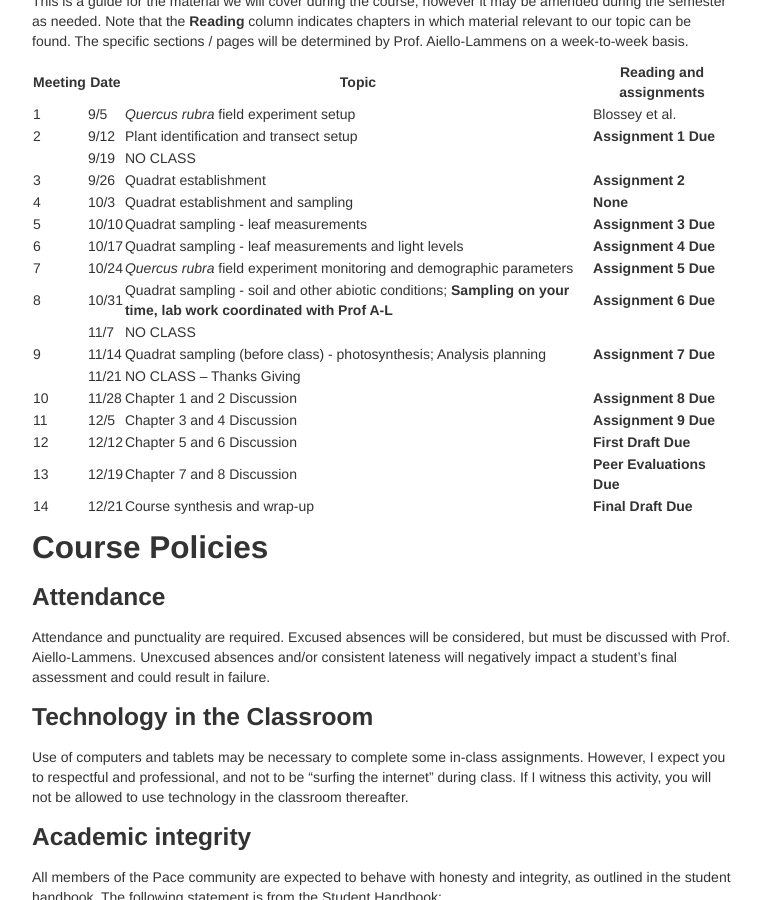
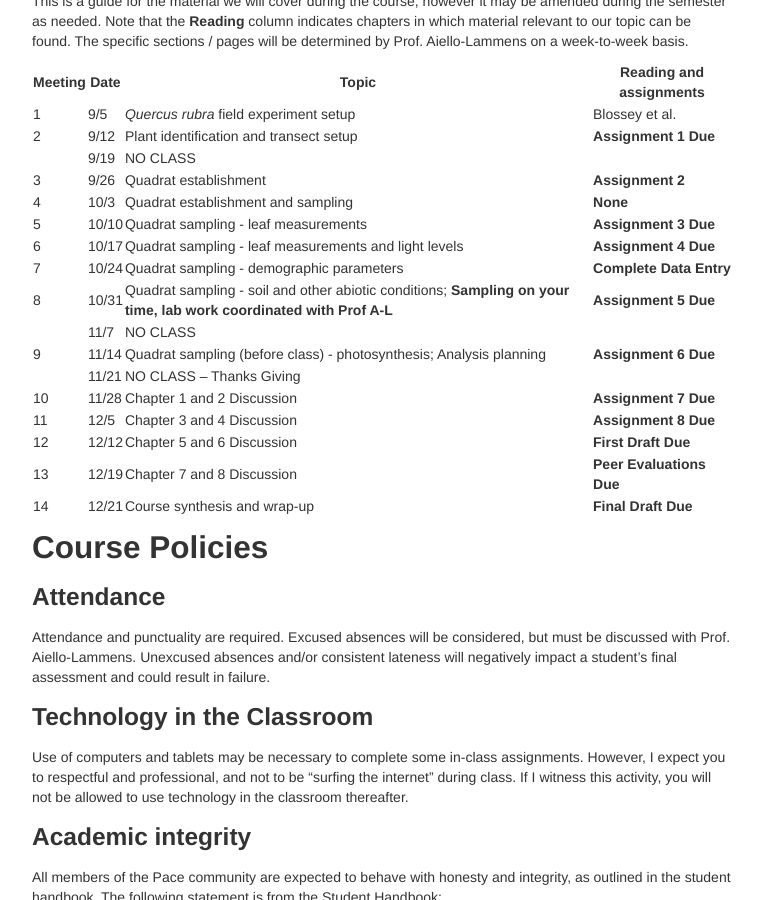
Before and after one commit to mlammens/ENS-511-Plant-Ecology, a Jekyll site: the page built from pages/syllabus.md, in a window 1280 px wide and 900 px high, scrolled down 2351 px. Shown: the whole window, without its empty margins (258-1019 px from the left). Built offline with Jekyll 4.4.1, drawn with Linux system fonts in a browser that asks for light colours.

Commit message:
Adjustments to course schedule

```diff
--- a/pages/syllabus.md
+++ b/pages/syllabus.md
@@ -159,13 +159,13 @@ on a week-to-week basis.
 |4 |10/3 |Quadrat establishment and sampling |**None**|
 |5 |10/10 |Quadrat sampling - leaf measurements |**Assignment 3 Due**|
 |6 |10/17 |Quadrat sampling - leaf measurements and light levels |**Assignment 4 Due** |
-|7 |10/24 |*Quercus rubra* field experiment monitoring and demographic parameters |**Assignment 5 Due**|
-|8 |10/31 |Quadrat sampling - soil and other abiotic conditions;  **Sampling on your time, lab work coordinated with Prof A-L** |**Assignment 6 Due**|
+|7 |10/24 |Quadrat sampling - demographic parameters |**Complete Data Entry**|
+|8 |10/31 |Quadrat sampling - soil and other abiotic conditions;  **Sampling on your time, lab work coordinated with Prof A-L** |**Assignment 5 Due**|
 | |11/7 |NO CLASS | |
-|9 |11/14 |Quadrat sampling (before class) - photosynthesis; Analysis planning |**Assignment 7 Due**|
+|9 |11/14 |Quadrat sampling (before class) - photosynthesis; Analysis planning |**Assignment 6 Due**|
 | |11/21 |NO CLASS – Thanks Giving ||
-|10 |11/28 |Chapter 1 and 2 Discussion |**Assignment 8 Due**|
-|11 |12/5 |Chapter 3 and 4 Discussion |**Assignment 9 Due**|
+|10 |11/28 |Chapter 1 and 2 Discussion |**Assignment 7 Due**|
+|11 |12/5 |Chapter 3 and 4 Discussion |**Assignment 8 Due**|
 |12 |12/12 |Chapter 5 and 6 Discussion |**First Draft Due**|
 |13 |12/19 |Chapter 7 and 8 Discussion |**Peer Evaluations Due** |
 |14 |12/21 |Course synthesis and wrap-up | **Final Draft Due** |
```
